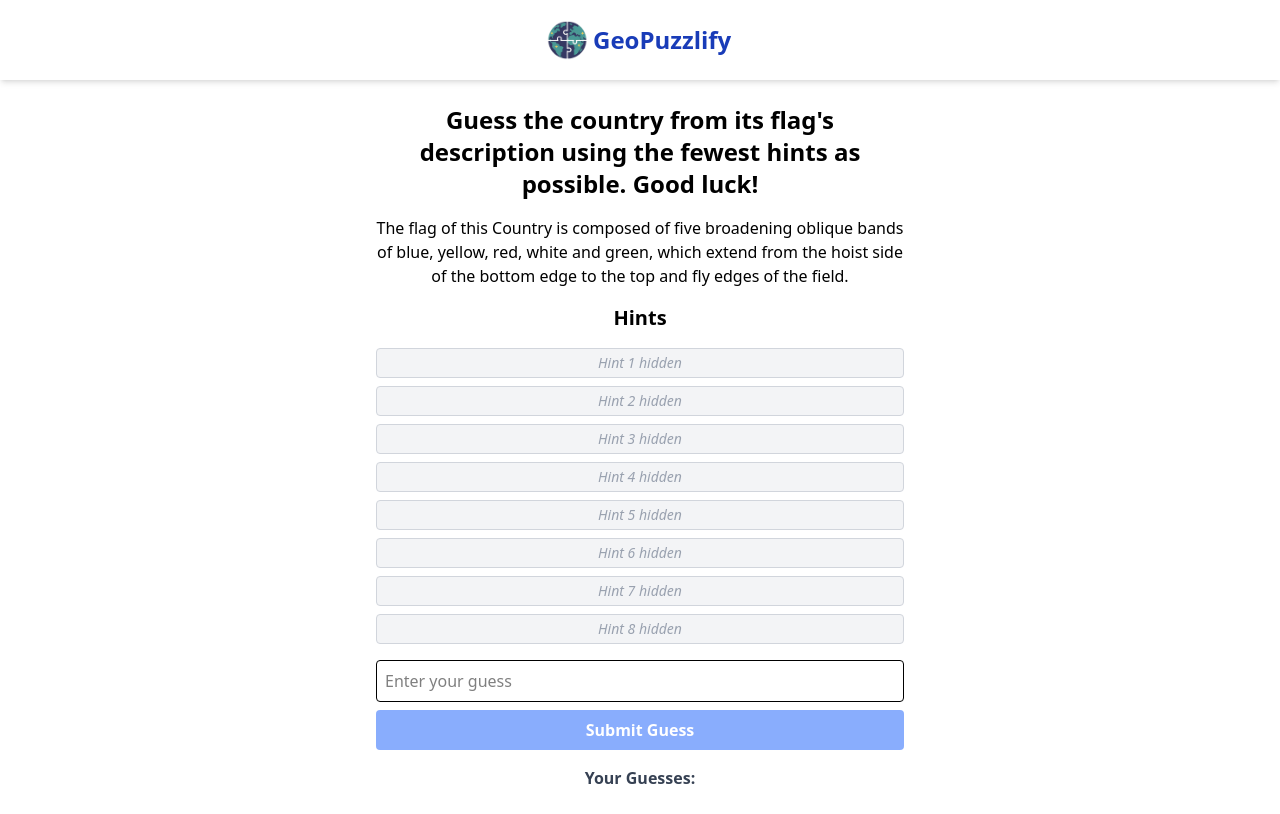
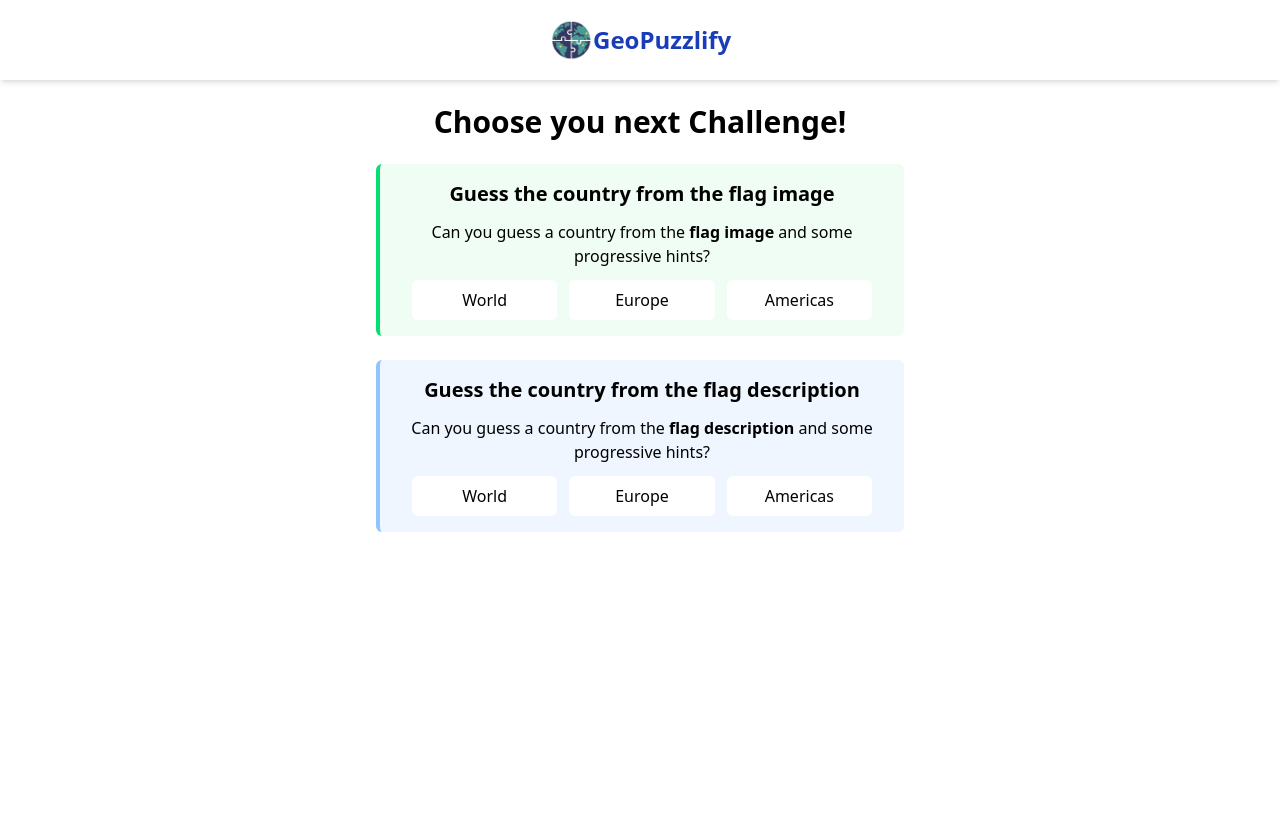
Before and after one commit to marcosfparreiras/geo-games, a Vue app: page / in a window 1280 px wide. Built offline with nearby package versions, Linux system fonts and the light colour scheme.

Commit message:
Add game to guess country from flag image. Update home page to be the one the links to the games

```diff
--- a/src/components/GuessWithProgressiveHints.vue
+++ b/src/components/GuessWithProgressiveHints.vue
@@ -1,8 +1,15 @@
 <template>
   <GamePageWrapper>
-    <h1 class="text-2xl font-bold mb-4">Guess the country from its flag's description using the fewest hints as
-      possible. Good luck!</h1>
-    <p>{{ maskedFlagDescription }}</p>
+    <div v-if="!showFlag">
+      <h1 class="text-2xl font-bold mb-4">Guess the country from its flag's description using the fewest hints as
+        possible. Good luck!</h1>
+      <p>{{ maskedFlagDescription }}</p>
+    </div>
+    <div v-else>
+      <h1 class="text-2xl font-bold mb-4">Guess the country from its flag's using the fewest hints as
+        possible. Good luck!</h1>
+      <img :src="correctFlagUrl" alt="Country flag" class="mx-auto w-50 mt-4 rounded border" />
+    </div>
 
     <!-- Hint Progression -->
     <div class="pt-4 mx-auto space-y-4">
@@ -95,13 +102,17 @@ import GamePageWrapper from './GamePageWrapper.vue';
 import { ref } from 'vue';
 import { countriesList } from '@/utils/countriesList';
 
-// const props = defineProps(() => {
-//   countryInfo: Object
-// })
+// import type { PropType } from 'vue'
 
-const props = defineProps([
-  'countryInfo'
-])
+
+const props = defineProps({
+  countryInfo: { type: Object },
+  showFlag: { type: Boolean, default: false }
+})
+
+// const props = defineProps([
+//   'countryInfo'
+// ])
 
 
 const currentHintIndex = ref(0)
--- a/src/components/NavBar.vue
+++ b/src/components/NavBar.vue
@@ -4,14 +4,10 @@
     <div class="px-6">
       <!-- <div class="max-w-3xl mx-auto w-full flex items-center justify-between h-20"> -->
       <div class="max-w-3xl mx-auto w-full flex items-center justify-center h-20 space-x-1">
-        <img src="/logo-nobg.png" alt="SafePasswordGen logo" class="h-10 w-auto" />
-        <span class="text-2xl font-bold text-blue-800">GeoPuzzlify</span>
-
-        <nav class="space-x-6 font-semibold">
-          <!-- <router-link :to="{ name: 'home' }">Guess The Flag</router-link> -->
-          <!-- <router-link :to="{ name: 'GuessWithProgressiveHints' }">Progressive Hints</router-link> -->
-        </nav>
-
+        <router-link :to="{ name: 'HomePage' }" class="flex items-center">
+          <img src="/logo-nobg.png" alt="SafePasswordGen logo" class="h-10 w-auto" />
+          <span class="text-2xl font-bold text-blue-800">GeoPuzzlify</span>
+        </router-link>
       </div>
     </div>
   </div>
--- a/src/router/index.js
+++ b/src/router/index.js
@@ -13,12 +13,12 @@ const router = createRouter({
     // },
     {
       path: '/',
-      name: 'home',
-      component: GuessWithProgressiveHintsView,
+      name: 'HomePage',
+      component: HomePageView,
     },
     {
       path: '/new-home',
-      name: 'HomePageView',
+      name: 'NewHomePage',
       component: HomePageView,
     },
     {
--- a/src/views/GuessWithProgressiveHintsView.vue
+++ b/src/views/GuessWithProgressiveHintsView.vue
@@ -1,5 +1,5 @@
 <template>
-  <GuessWithProgressiveHints :countryInfo="countryInfo" />
+  <GuessWithProgressiveHints :countryInfo="countryInfo" :showFlag="showFlag" />
 </template>
 
 <script setup>
@@ -11,11 +11,18 @@ import { onBeforeMount, onMounted, ref } from 'vue';
 
 const route = useRoute()
 const countryInfo = ref('')
+const showFlag = ref(false)
 
 // Vue components lifecycle (and hooks): https://vuejs.org/guide/essentials/lifecycle
 // onMounted(() => {
 onBeforeMount(() => {
   const queryParamContinent = route.query.continent
+  const queryParamShowFlag = route.query.showFlag
+
+  if (queryParamShowFlag == 'true') showFlag.value = true
+  // console.log(queryParamShowFlag)
+  // console.log(queryParamShowFlag == 'true')
+
   countryInfo.value = selectCountry(queryParamContinent)
 
   // console.log(countryInfo.value.name.common)
--- a/src/views/HomePageView.vue
+++ b/src/views/HomePageView.vue
@@ -3,15 +3,41 @@
     <h1 class="text-3xl font-bold mb-4">Choose you next Challenge!</h1>
 
     <!-- Outer wrapper for game -->
+    <div class="w-full mt-6 bg-green-50 rounded-md py-4 border-l-4 border-green-400">
+      <h2 class="text-xl font-semibold">Guess the country from the flag image</h2>
+      <h3 class="text-md px-2 mt-3">
+        Can you guess a country from the <span class="font-semibold">flag image</span> and some progressive hints?
+      </h3>
+      <div class="flex justify-between px-8 mt-3 space-x-3">
+        <router-link :to="{ name: 'GuessWithProgressiveHints', query: { continent: 'all', showFlag: 'true' } }"
+          class="w-full bg-white p-2 rounded-md hover:bg-blue-400 hover:text-white hover:font-semibold">
+          World
+        </router-link>
+
+        <router-link :to="{ name: 'GuessWithProgressiveHints', query: { continent: 'europe', showFlag: 'true' } }"
+          class="w-full bg-white p-2 rounded-md hover:bg-blue-400 hover:text-white hover:font-semibold">
+          Europe
+        </router-link>
+
+        <router-link :to="{ name: 'GuessWithProgressiveHints', query: { continent: 'americas', showFlag: 'true' } }"
+          class="w-full bg-white p-2 rounded-md hover:bg-blue-400 hover:text-white hover:font-semibold">
+          Americas
+        </router-link>
+      </div>
+    </div>
+
+    <!-- Outer wrapper for game -->
     <div class="w-full mt-6 bg-blue-50 rounded-md py-4 border-l-4 border-blue-300">
       <h2 class="text-xl font-semibold">Guess the country from the flag description</h2>
       <h3 class="text-md px-2 mt-3">
-        Can you guess a country from the description of its flag and some progressive hints?
+        Can you guess a country from the <span class="font-semibold">flag description</span> and some progressive
+        hints?
       </h3>
       <div class="flex justify-between px-8 mt-3 space-x-3">
-        <!-- <div class="w-full bg-white p-2 rounded-md hover:bg-blue-400 hover:text-white hover:font-semibold">
-          <router-link :to="{ name: 'GuessWithProgressiveHints', query: { continent: 'europe' } }">Europe</router-link>
-        </div> -->
+        <router-link :to="{ name: 'GuessWithProgressiveHints', query: { continent: 'all' } }"
+          class="w-full bg-white p-2 rounded-md hover:bg-blue-400 hover:text-white hover:font-semibold">
+          World
+        </router-link>
 
         <router-link :to="{ name: 'GuessWithProgressiveHints', query: { continent: 'europe' } }"
           class="w-full bg-white p-2 rounded-md hover:bg-blue-400 hover:text-white hover:font-semibold">
@@ -22,16 +48,10 @@
           class="w-full bg-white p-2 rounded-md hover:bg-blue-400 hover:text-white hover:font-semibold">
           Americas
         </router-link>
-
-        <router-link :to="{ name: 'GuessWithProgressiveHints', query: { continent: 'all' } }"
-          class="w-full bg-white p-2 rounded-md hover:bg-blue-400 hover:text-white hover:font-semibold">
-          World
-        </router-link>
-
-        <!-- <div class="w-full bg-white p-2 rounded-md">Americas</div>
-        <div class="w-full bg-white p-2 rounded-md">World</div> -->
       </div>
     </div>
+
+
   </GamePageWrapper>
 </template>
 
```
